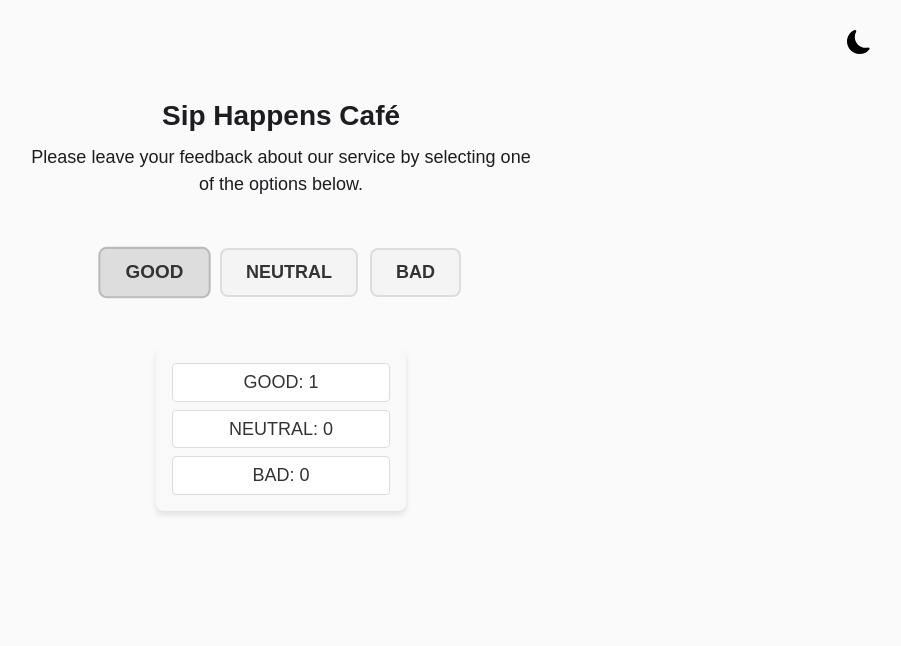
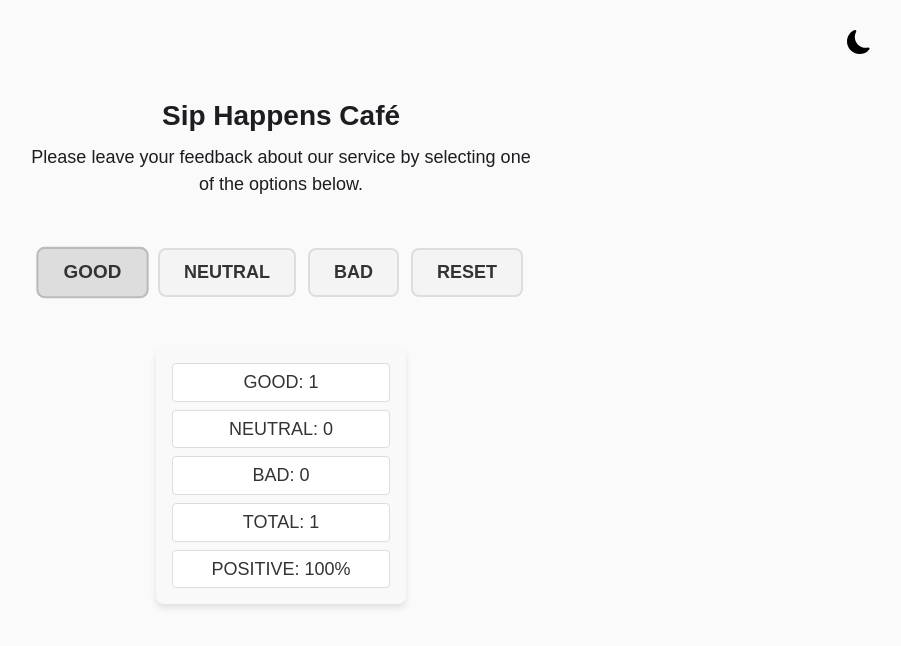
Before and after one commit to Vlad-Rzaiev/goit-react-hw-02, a React (Vite) app: page / in a window 1280 px wide. Both pictures are taken after a click on the button "GOOD". Shown: the top 646 px of the page, without its empty margins (359-1260 px from the left). Built offline with nearby package versions, Linux system fonts and the light colour scheme.

Commit message:
add all task

```diff
--- a/src/App.jsx
+++ b/src/App.jsx
@@ -5,13 +5,26 @@ import DarkModeButton from './components/DakModeButton/DakModeButton';
 import Description from './components/Description/Description';
 import Options from './components/Options/Options';
 import Feedback from './components/Feedback/Feedback';
+import Notification from './components/Notification/Notification';
 
 function App() {
-  const [values, setValues] = useState({
-    good: 0,
-    neutral: 0,
-    bad: 0,
+  const [values, setValues] = useState(() => {
+    const savedStat = localStorage.getItem('statistic');
+
+    if (savedStat !== null) {
+      return JSON.parse(savedStat);
+    }
+
+    return {
+      good: 0,
+      neutral: 0,
+      bad: 0,
+    };
   });
+
+  useEffect(() => {
+    localStorage.setItem('statistic', JSON.stringify(values));
+  }, [values]);
 
   const updateFeedback = feedbackType => {
     setValues(prevArr => ({
@@ -20,6 +33,18 @@ function App() {
     }));
   };
 
+  const totalFeedback = values.good + values.neutral + values.bad;
+
+  const resetTotalFeedback = () => {
+    setValues({
+      good: 0,
+      neutral: 0,
+      bad: 0,
+    });
+  };
+
+  const stat = Math.round((values.good / (values.good + values.bad)) * 100);
+
   return (
     <Section>
       <Container>
@@ -27,9 +52,23 @@ function App() {
 
         <Description />
 
-        <Options name={Object.keys(values)} update={updateFeedback} />
+        <Options
+          name={Object.keys(values)}
+          update={updateFeedback}
+          totalFeedback={totalFeedback}
+          reset={resetTotalFeedback}
+        />
 
-        <Feedback titles={Object.keys(values)} values={Object.values(values)} />
+        {totalFeedback === 0 ? (
+          <Notification />
+        ) : (
+          <Feedback
+            titles={Object.keys(values)}
+            values={Object.values(values)}
+            totalFeedback={totalFeedback}
+            positiveFeedback={stat}
+          />
+        )}
       </Container>
     </Section>
   );
--- a/src/components/Feedback/Feedback.jsx
+++ b/src/components/Feedback/Feedback.jsx
@@ -1,6 +1,11 @@
 import styles from './Feedback.module.css';
 
-export default function Feedback({ titles, values }) {
+export default function Feedback({
+  titles,
+  values,
+  totalFeedback,
+  positiveFeedback,
+}) {
   return (
     <div className={styles.feedbackContainer}>
       {titles.map((title, idx) => (
@@ -8,6 +13,10 @@ export default function Feedback({ titles, values }) {
           {title}: {values[idx]}
         </p>
       ))}
+      <p className={styles.feedbackText}>Total: {totalFeedback}</p>
+      <p className={styles.feedbackText}>
+        Positive: {isNaN(positiveFeedback) ? 0 : positiveFeedback}%
+      </p>
     </div>
   );
 }
--- /dev/null
+++ b/src/components/Notification/Notification.jsx
@@ -0,0 +1,5 @@
+import styles from './Notification.module.css';
+
+export default function Notification() {
+  return <p className={styles.notificationText}>No feedback yet</p>;
+}
--- /dev/null
+++ b/src/components/Notification/Notification.module.css
@@ -0,0 +1,20 @@
+.notificationText {
+  width: 200px;
+  font-size: 18px;
+  font-weight: 500;
+  color: #777;
+  padding: 12px 16px;
+  border-radius: 6px;
+  background-color: #f3f3f3;
+  text-align: center;
+  margin: 0 auto;
+  transition: background-color 0.3s ease, color 0.3s ease, transform 0.2s ease;
+}
+
+.notificationText:hover,
+.notificationText:focus {
+  background-color: #e0e0e0;
+  color: #555;
+  transform: scale(1.05);
+  outline: none;
+}
--- a/src/components/Options/Options.jsx
+++ b/src/components/Options/Options.jsx
@@ -1,6 +1,6 @@
 import styles from './Options.module.css';
 
-export default function Options({ name, update }) {
+export default function Options({ name, update, totalFeedback, reset }) {
   return (
     <div className={styles.optionsContainer}>
       {name.map((type, idx) => (
@@ -12,6 +12,11 @@ export default function Options({ name, update }) {
           {type}
         </button>
       ))}
+      {totalFeedback > 0 && (
+        <button className={styles.optionsButton} onClick={reset}>
+          Reset
+        </button>
+      )}
     </div>
   );
 }
```
